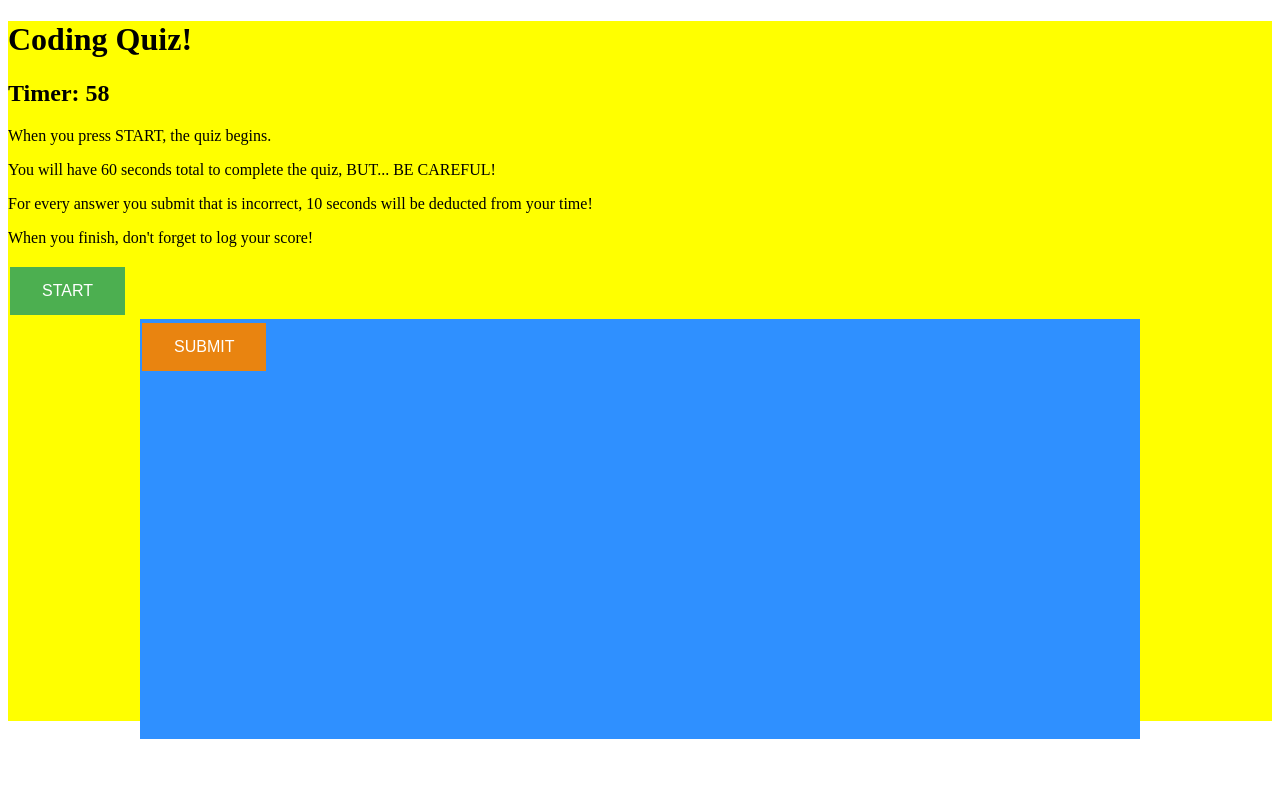
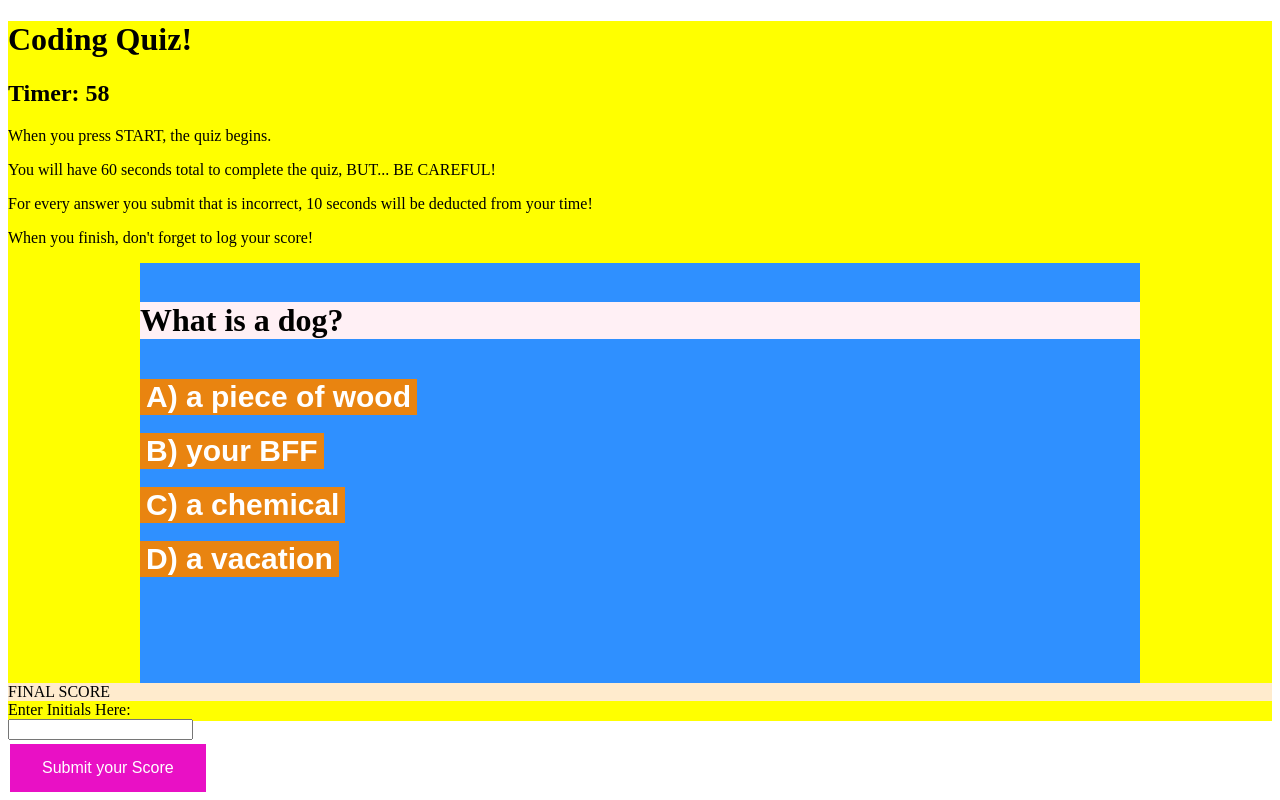
Before and after one commit to mfitzwinick/code-quiz, a plain HTML site: page index.html in a window 1280 px wide. Both pictures are taken after a click on the button "START". Drawn offline with Linux system fonts and the light colour scheme.

Commit message:
create function populate question(), and and objects for QandA

```diff
--- a/index.html
+++ b/index.html
@@ -1,5 +1,6 @@
 <!DOCTYPE html>
 <html lang="en">
+
 <head>
   <meta charset="UTF-8" />
   <meta name="viewport" content="width=device-width, initial-scale=1.0" />
@@ -7,12 +8,12 @@
   <title>CODE QUIZ</title>
   <link rel="stylesheet" href="style.css" />
 </head>
+
 <body>
   <div class="container">
     <h1>Coding Quiz!</h1>
     <h2>Timer: <span id="time-shown">60</span></h2>
     <p>When you press START, the quiz begins.</p>
-
     <p>You will have 60 seconds total to complete the quiz, BUT... BE CAREFUL!</p>
     <p>For every answer you submit that is incorrect, 10 seconds will be deducted from your time!
     </p>
@@ -21,17 +22,36 @@
     <button class="start">START</button>
 
     <div class="question-platter">
-
-
-    <button class="submit">SUBMIT</button>
-
+      <br>
+      <h1 class="question-box">QUESTION HERE</h1>
+      <br>
+      <button class="button-choice" id="choice-a">AAAAA</button>
+      <br>
+      <br>
+      <br>
+      <button class="button-choice" id="choice-b">BBBBB</button>
+      <br>
+      <br>
+      <br>
+      <button class="button-choice" id="choice-c">CCCCC</button>
+      <br>
+      <br>
+      <br>
+      <button class="button-choice" id="choice-d">DDDDDD</button>
+      <br>
+      <br>
+      <br>
     </div>
 
-</div>
+    <div class="score-box">FINAL SCORE</div>
+    <!-- This is for the high score input -->
+    <form>
+      <label for="initals">Enter Initials Here:</label><br>
+      <input type="text" id="playerInitials" name="playerInitials"><br>
+      <button id="register">Submit your Score</button>
+    </form>
 
-
-        </div>
-
+    </form>
   </div>
 
 
@@ -39,4 +59,5 @@
 
   <script src="script.js"></script>
 </body>
+
 </html>
--- a/script.js
+++ b/script.js
@@ -5,7 +5,7 @@
 //hide start button after it is clicked once- DONE
 //have timer begin countdown- DONE
 //Create a submit button -DONE
-    ///with add event listner- HELP WHAT AM I DOING HERE?
+///with add event listner- HELP WHAT AM I DOING HERE?
 //have question div appear - HELP!!
 //create an answers array? - DONE
 //2. At click, first question appears - append object???????
@@ -15,48 +15,85 @@
 //3. After input, next question appears
 // 4. Wrong answers deduct 10 seconds from the clock
 // 5. Quiz ends when all questions are answered OR when time runs out.
-// 6. Quiz over - input score into High Score storage
+// 6. Quiz over -
+//CREATE a NEW WINDOW WITH FINAL SCORE AND DIV TO input INITIALS
+//CREATE A "REGISTER YOUR SCORE" BUTTON
+//CREATE a "click"
+// High Scores into local storage
+//WINDOWS TO SHOW HIGH SCORES?
+//
 
 
 //set variables//
 var start = document.querySelector(".start")
+var register = document.querySelector("#register")
+var platter = document.querySelector(".question-platter")
 var timeRemaining = 60
 var answers = [];
-var questionBox =document.createElement("div")
+var questionBoxH1 = document.querySelector(".question-box")
+var choiceA = document.querySelector("#choice-a")
+var choiceB = document.querySelector("#choice-b")
+var choiceC = document.querySelector("#choice-c")
+var choiceD = document.querySelector("#choice-d")
 var finalScore = "";
 const timerDisplay = document.querySelector("#time-shown")
 
 
+
 //create EventListener for Start button//
-start.addEventListener("click", function(){
+start.addEventListener("click", function () {
     timeRemaining--;
     countDownText();
-    questionAppear();
-    start.style.display='none'
+    // questionAppear();
+    start.style.display = 'none'
+    platter.style.display = 'block'
+    populateQuestion();
 });
 //Have timer start and end at 0//
 function countDownText() {
-    var myCounter=setInterval (function(){
+    var myCounter = setInterval(function () {
         timerDisplay.textContent = timeRemaining
         timeRemaining--;
-        if (timeRemaining===0) {
-            clearInterval(timeDisplay)
-            alert ("Times Up!"+"Your score is ???");
+        if (timeRemaining == 0) {
+            clearInterval(myCounter)
+            alert("Times Up!" + "Your score is ???");
             return;
         };
     }, 1000)
 }
-//create a function to have a Question Appear//
-function questionAppear () {
-    document.body.children[3].appendChild(questionBox)
-    questionBox.textContent= "QUESTION HERE"
-    }
 
 
 
+let questions = [{
+    q: "What is a dog?",
+    pickOne: [
+        { select: "A) a piece of wood", correct: false },
+        { select: "B) your BFF", correct: true },
+        { select: "C) a chemical", correct: false },
+        { select: "D) a vacation", correct: false }]
+}, {
+    q: "where is the giraffe",
+    pickOne: [
+        { select: "A) a piece of wood", correct: false },
+        { select: "B) your BFF", correct: false },
+        { select: "C) a chemical", correct: false },
+        { select: "D) on vacation", correct: true}]
+}, {
+}]
+
+function populateQuestion(){
+    questionBoxH1.textContent=questions[0].q;
+    choiceA.textContent=questions[0].pickOne[0].select;
+    choiceB.textContent=questions[0].pickOne[1].select;
+    choiceC.textContent=questions[0].pickOne[2].select;
+    choiceD.textContent=questions[0].pickOne[3].select;
+};
 
 
-// var questions =
-// {a: "What is a dog?", a1: "a piece of wood",  a2: "your BF", a3:"a chemical", a4: "a vacation"}
-// {b: "Dogs Are Great", b1: "TRUE",  b2: "False"}
-// {c: "Which of these is a dog?", c1: "Primate" c2: "Poodle" c3: "Arachnid" }
+// // {b: "Dogs Are Great", b1: "TRUE",  b2: "False"}
+// // {c: "Which of these is a dog?", c1: "Primate" c2: "Poodle" c3: "Arachnid" }
+
+// register.addEventListener("click", function(event){
+//    event.preventDefault();
+//    console.log(event)
+// });
--- a/style.css
+++ b/style.css
@@ -10,8 +10,61 @@
     margin: 4px 2px;
     cursor: pointer;
   }
-  .submit {
+
+  .score-box {
+    background-color: blanchedalmond;
+    width: 40 px;
+    height: 30 px;
+    margin-left:90 px;
+    margin-right:90 px;
+    padding-left: 100 px;
+    padding-right: 100 px;
+    border: black;
+  }
+
+  .button-choice {
     background-color: #e98410;
+    border: none;
+    position: absolute;
+    color: white;
+    padding: 25px 50px 75px
+    text-align: center;
+    text-decoration: black;
+    font-weight: bold;
+    display: inline-block;
+    font-size: 30px;
+    margin-top: 30 px;
+    margin-left: 500 px;
+    cursor: pointer;
+
+  }
+
+.question-platter {
+    background-color: rgb(47, 144, 255);
+    padding-top: 20 px;
+    padding-bottom: 20px;
+    padding-left: 50 px;
+    height: 400px;
+    width: 1000px;
+    margin:0 auto;
+    display: none;
+}
+
+.container {
+    background-color:yellow ;
+    height: 700px
+}
+
+.question-box {
+    background-color: lavenderblush;
+    padding-top: 15 px;
+    padding-bottom: 15 px;
+    height: 250 px;
+    width: 450 px;
+    border-color: black;
+}
+#register {
+    background-color: #e910c5;
     border: none;
     color: white;
     padding: 15px 32px;
@@ -21,28 +74,5 @@
     font-size: 16px;
     margin: 4px 2px;
     cursor: pointer;
-  }
 
-.question-platter {
-    background-color: rgb(47, 144, 255);
-    padding-top: 20 px;
-    padding-bottom: 20px;
-    height: 400px;
-    width: 1000px;
-    margin:0 auto;
 }
-
-.container {
-    background-color:yellow ;
-    height: 700px
-}
-
-.question-box {
-
-    background-color: lavenderblush;
-    padding-top: 15 px;
-    padding-bottom: 15 px;
-    height: 250 px;
-    width: 450 px;
-    border-color: black;
-}
```
Lines whose indentation alone changed are shown as unchanged.
